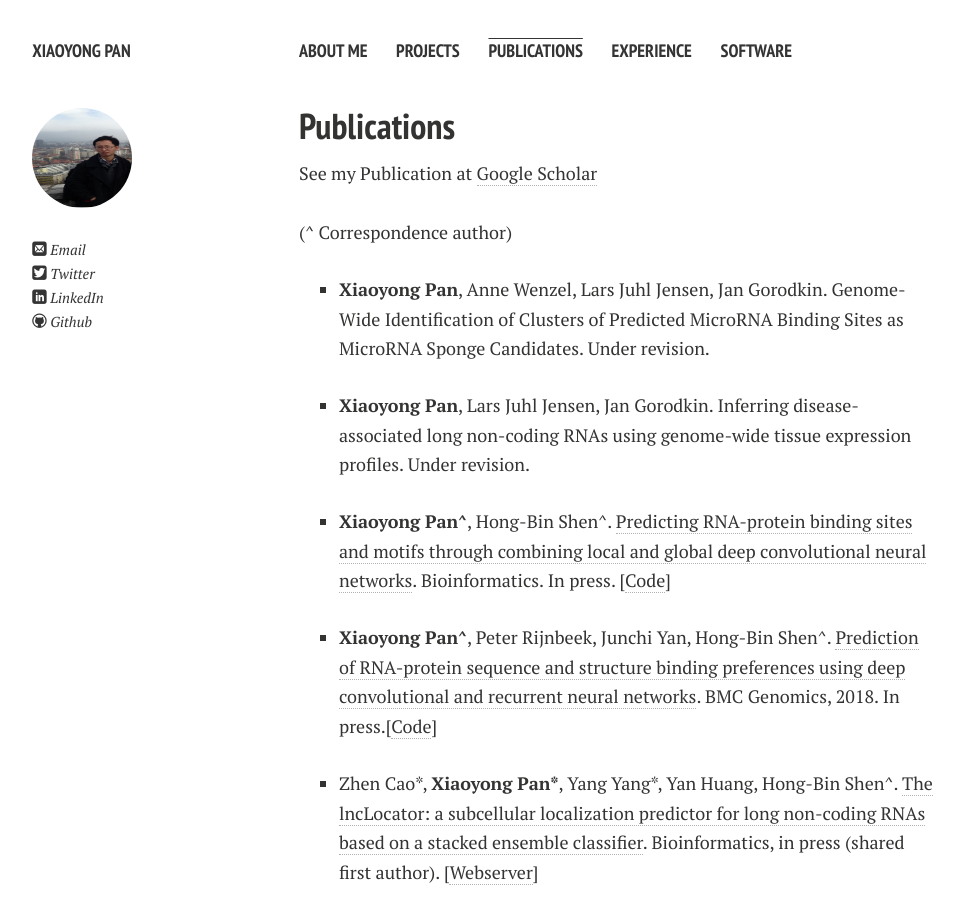
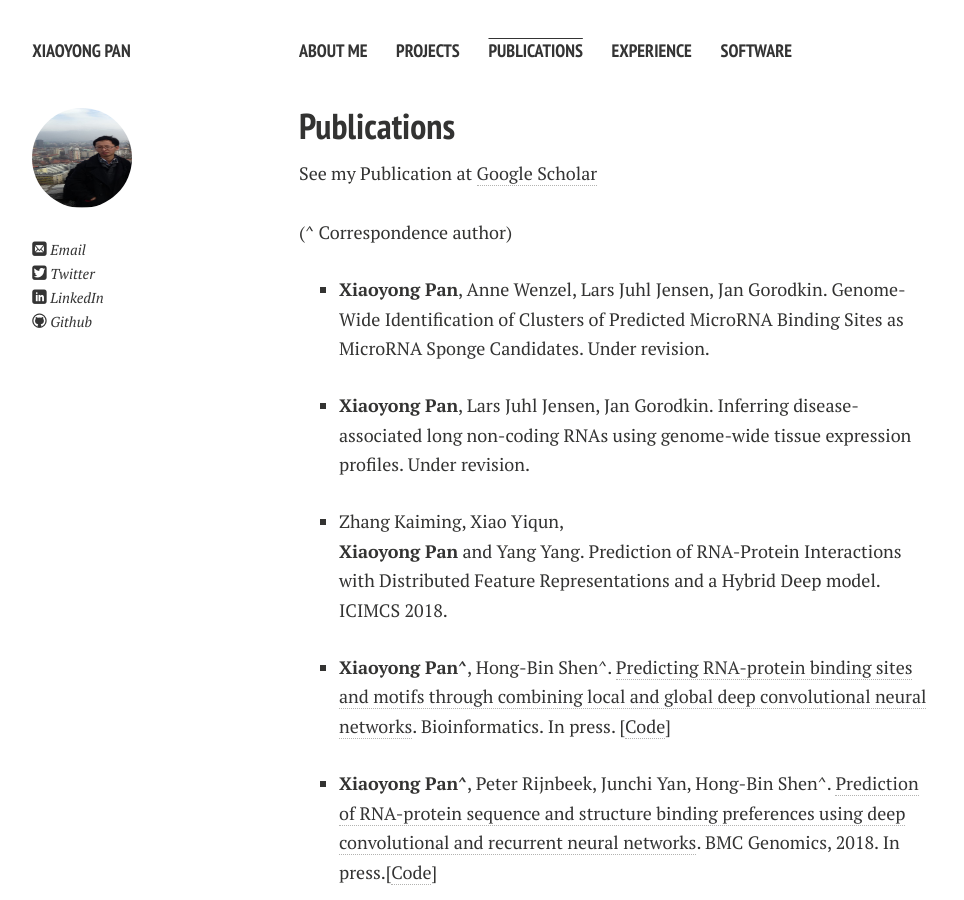
Before and after one commit to xypan1232/xypan1232.github.io, a Jekyll site: the page built from publications.md, in a window 1280 px wide and 900 px high. Shown: the whole window, without its empty margins (21-985 px from the left). Built offline with Jekyll 4.4.1, drawn with Linux system fonts in a browser that asks for light colours; nearby versions of some CDN libraries; Markdown is read by kramdown in place of the engine named in the settings.

Commit message:
Update publications.md

```diff
--- a/publications.md
+++ b/publications.md
@@ -17,6 +17,10 @@ See my Publication at <a href="https://scholar.google.com/citations?hl=en&user=Y
 
 <li>
     <p><b>Xiaoyong Pan</b>, Lars Juhl Jensen, Jan Gorodkin. Inferring disease-associated long non-coding RNAs using genome-wide tissue expression profiles. Under revision. </p>
+  </li>
+
+<li>
+    Zhang Kaiming, Xiao Yiqun, <p><b>Xiaoyong Pan</b> and Yang Yang. Prediction of RNA-Protein Interactions with Distributed Feature Representations and a Hybrid Deep model. ICIMCS 2018. </p>
   </li>
 
 <li>
```
